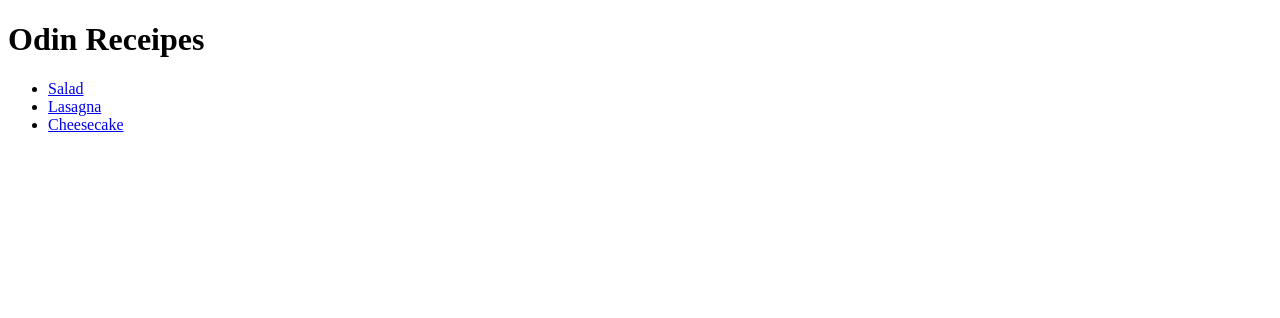
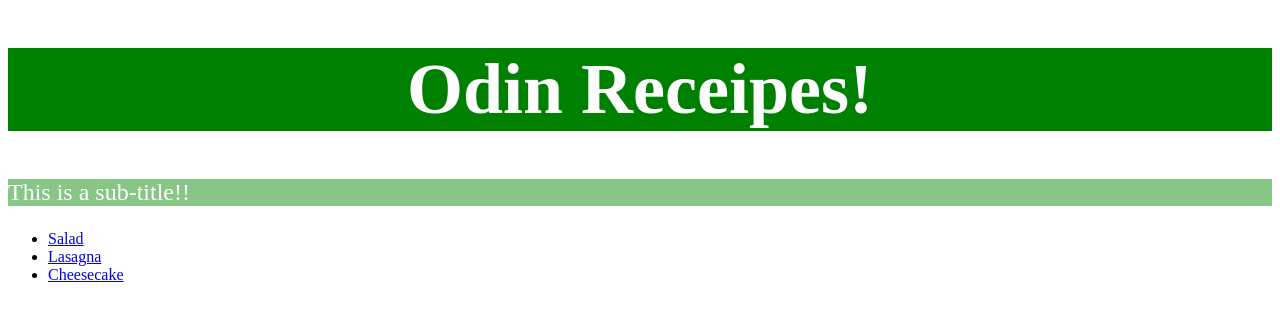
Before and after one commit to bradwilde/odin-recipes, a plain HTML site: page index.html in a window 1280 px wide. Drawn offline with Linux system fonts and the light colour scheme.

Commit message:
Update index.html and create style.css
Modifiy HTML to include a div and p class
selectors.
Create CSS with respective styling elements.

```diff
--- a/index.html
+++ b/index.html
@@ -4,9 +4,13 @@
     <meta charset="UTF-8">
     <meta name="viewport" content="width=device-width, initial-scale=1.0">
     <title>Odin Recipies</title>
+    <link rel="stylesheet" href="style.css">
+
 </head>
 <body>
-    <h1>Odin Receipes</h1>
+    <div class="div-class"><h1>Odin Receipes!</h1></div>
+    <p class="p-class">This is a sub-title!!</p>
+
     <ul>
         <li><a href="recipes/salad.html">Salad</a></li>
         <li><a href="recipes/lasagna.html">Lasagna</a></li>
--- /dev/null
+++ b/style.css
@@ -0,0 +1,12 @@
+.p-class {
+    background-color: rgb(135, 198, 135);
+    color: white;
+    font-size: 24px;
+}
+
+.div-class {
+    background-color: green;
+    color: white;
+    text-align: center;
+    font-size: 36px;
+}
```
